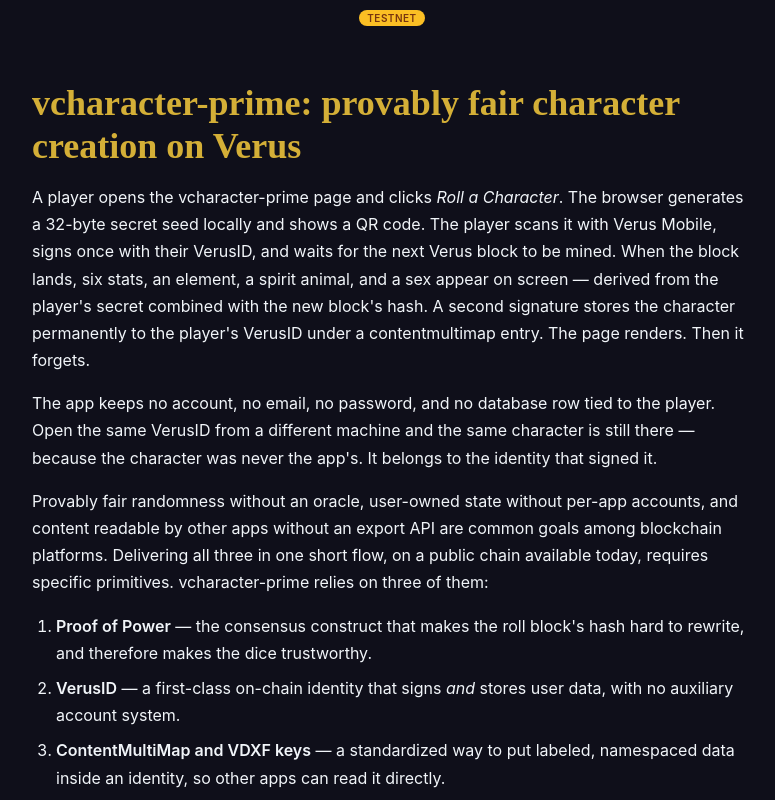
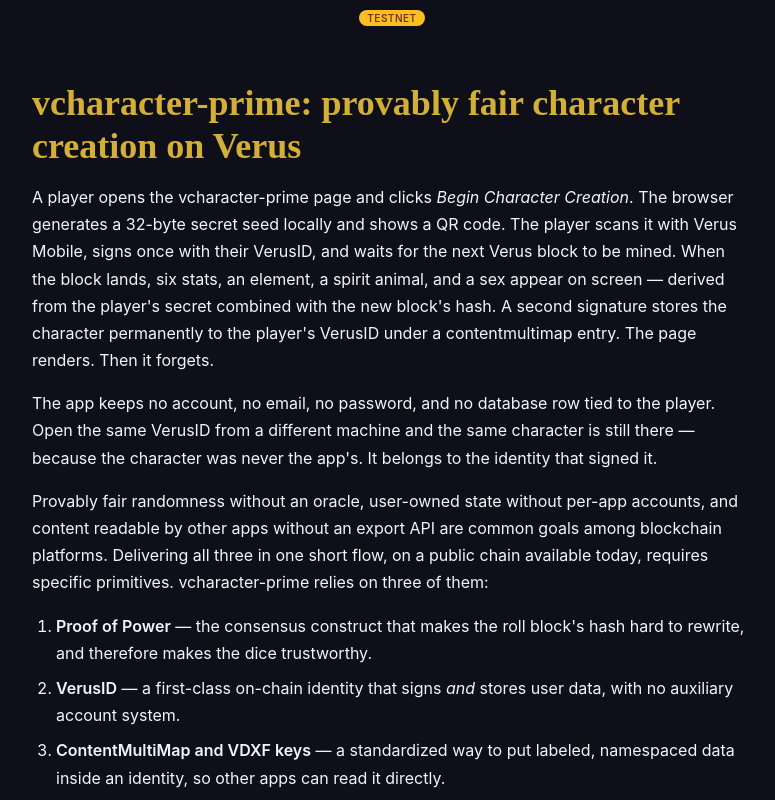
Before and after one commit to vdappdev2/vcharacter-prime, a SvelteKit app: page /verus-primer in a window 1280 px wide. Shown: the top 800 px of the page, without its empty margins (248-1023 px from the left). Built offline with nearby package versions, Linux system fonts and the light colour scheme; no server answers.

Commit message:
Fix button copy: 'Roll a Character' → 'Begin Character Creation'

```diff
--- a/src/routes/verus-primer/+page.svelte
+++ b/src/routes/verus-primer/+page.svelte
@@ -35,7 +35,7 @@
 <main class="max-w-3xl mx-auto px-6 py-12 prose-doc">
 	<h1>vcharacter-prime: provably fair character creation on Verus</h1>
 
-	<p>A player opens the vcharacter-prime page and clicks <em>Roll a Character</em>. The browser generates a 32-byte secret seed locally and shows a QR code. The player scans it with Verus Mobile, signs once with their VerusID, and waits for the next Verus block to be mined. When the block lands, six stats, an element, a spirit animal, and a sex appear on screen — derived from the player's secret combined with the new block's hash. A second signature stores the character permanently to the player's VerusID under a contentmultimap entry. The page renders. Then it forgets.</p>
+	<p>A player opens the vcharacter-prime page and clicks <em>Begin Character Creation</em>. The browser generates a 32-byte secret seed locally and shows a QR code. The player scans it with Verus Mobile, signs once with their VerusID, and waits for the next Verus block to be mined. When the block lands, six stats, an element, a spirit animal, and a sex appear on screen — derived from the player's secret combined with the new block's hash. A second signature stores the character permanently to the player's VerusID under a contentmultimap entry. The page renders. Then it forgets.</p>
 
 	<p>The app keeps no account, no email, no password, and no database row tied to the player. Open the same VerusID from a different machine and the same character is still there — because the character was never the app's. It belongs to the identity that signed it.</p>
 
@@ -87,7 +87,7 @@
 
 	<p>This works because a VerusID is not simply an address. It is a named, on-chain identity record that can hold data, define spending conditions, point to revocation and recovery authorities, attach a private z-address, and accept updates from its controller via the standard <code>updateidentity</code> transaction. The character creation flow uses two of these capabilities, in two signatures.</p>
 
-	<p><strong>Signature one — the commitment.</strong> When the player clicks <em>Roll a Character</em>, the app builds a <code>GenericRequest</code> envelope carrying an <code>AuthenticationRequestDetails</code> payload. The SHA-256 hash of the player's secret seed is embedded in the request's ResponseURI query string; because the envelope's signature covers the ResponseURI, the seed hash becomes part of the cryptographic commit. The player countersigns the envelope with their VerusID in Verus Mobile. That countersignature does three things at once: it asserts that the signer controls that VerusID, it binds the seed hash to a specific block height (the wallet's signature includes the height it was produced at), and it commits the player to that exact seed before block N+1 exists.</p>
+	<p><strong>Signature one — the commitment.</strong> When the player clicks <em>Begin Character Creation</em>, the app builds a <code>GenericRequest</code> envelope carrying an <code>AuthenticationRequestDetails</code> payload. The SHA-256 hash of the player's secret seed is embedded in the request's ResponseURI query string; because the envelope's signature covers the ResponseURI, the seed hash becomes part of the cryptographic commit. The player countersigns the envelope with their VerusID in Verus Mobile. That countersignature does three things at once: it asserts that the signer controls that VerusID, it binds the seed hash to a specific block height (the wallet's signature includes the height it was produced at), and it commits the player to that exact seed before block N+1 exists.</p>
 
 	<p><strong>Signature two — the write.</strong> Once block N+1 lands and the character is derived, the player names it. The app prepares another <code>GenericRequest</code> envelope — same envelope shape as the commitment, but this one carries an <code>IdentityUpdateRequestDetails</code> payload describing four entries to add to the VerusID's contentmultimap (name, stats, traits, proof — the structure of which is the subject of pillar three). The player countersigns in Verus Mobile, and the resulting <code>updateidentity</code> transaction is broadcast. The transaction confirms on the network like any other Verus transaction. From that point on, the character is part of the on-chain record of that identity.</p>
 
```
Also changed, not shown: static/llms-full.txt.
